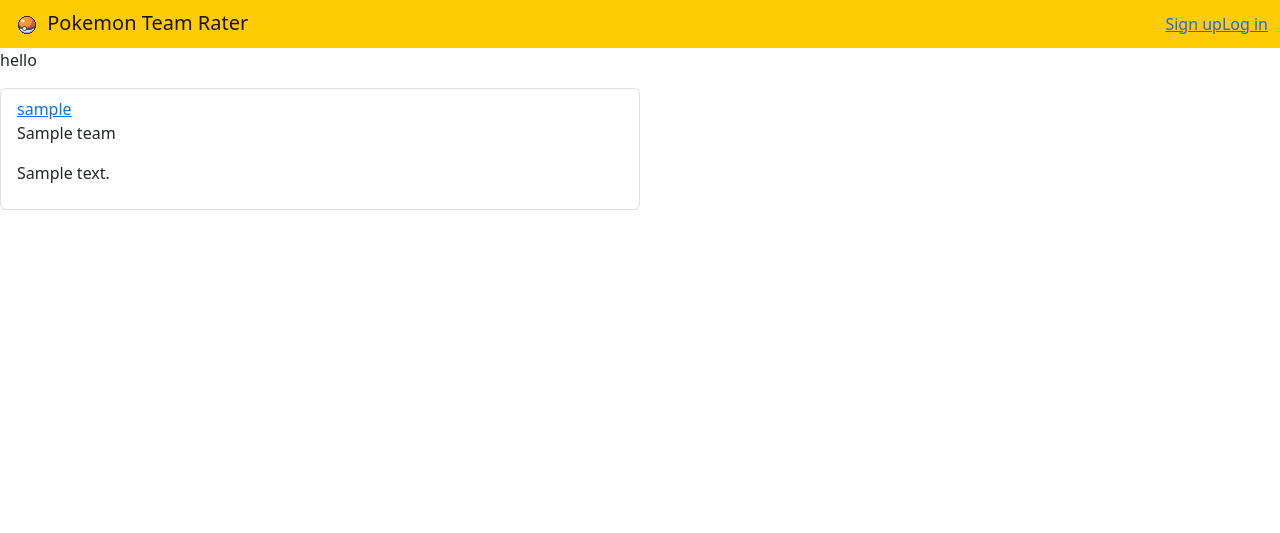
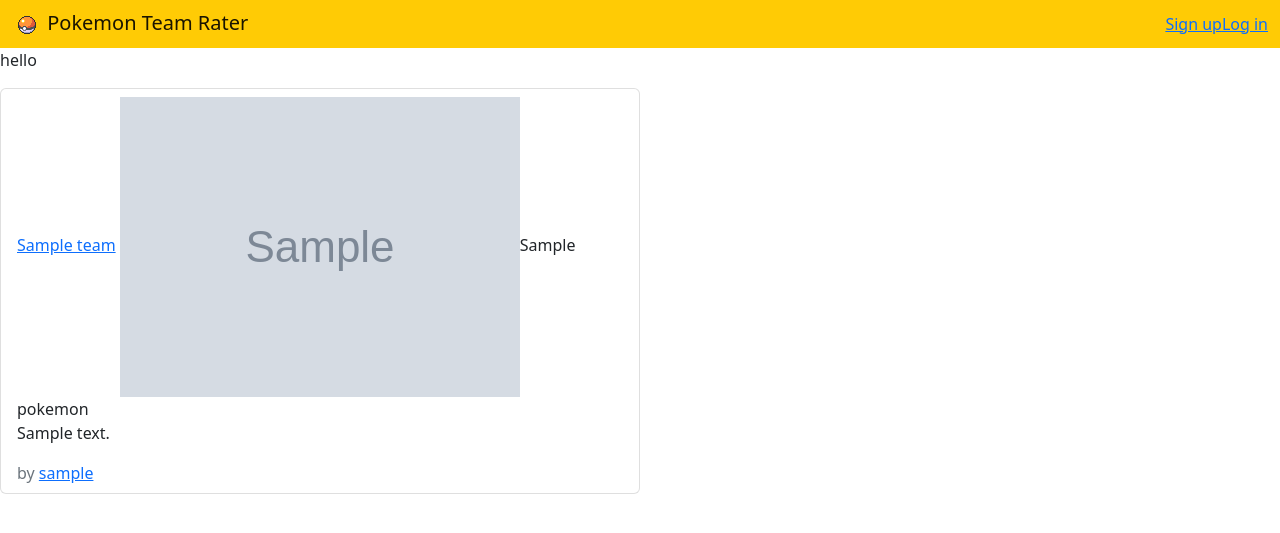
Before and after one commit to geenajackson/pokemon-team-rater, a Flask app: template templates/user/show.html in a window 1280 px wide. Shown: the top 533 px of the page. Run offline with Flask 2, Linux system fonts and the light colour scheme; the template is opened without the code that fills it: values that come from a table or form of the project are taken from there, others are empty; tables that the repository leaves empty hold one stand-in row (values such as "Sample post"); grey boxes marked "Sample" are stand-in pictures; some libraries are stand-ins or nearby versions.

Commit message:
update display of a team on a user's profile

```diff
--- a/templates/user/show.html
+++ b/templates/user/show.html
@@ -11,11 +11,15 @@
         {% for team in teams %}
 
         <li class="list-group-item">
-            <a href="/teams/{{ team.id }}" class="message-link">
+            <a href="/teams/{{ team.id }}">
                 <div class="message-area">
-                    <a href="/teams/{{ user.id }}">{{ user.username }}</a>
-                    <p>{{ team.name }}</p>
+
+                    <a href="/teams/{{ team.id }}/show">{{ team.name }}</a>
+                    {% for member in team.members %}
+                    <img src="{{member.image}}">{{member.name}}</img>
+                    {% endfor %}
                     <p>{{ team.details }}</p>
+                    <span class="text-muted">by <a href="/users/{{ user.id }}">{{ user.username }}</a></span>
                 </div>
         </li>
 
```
